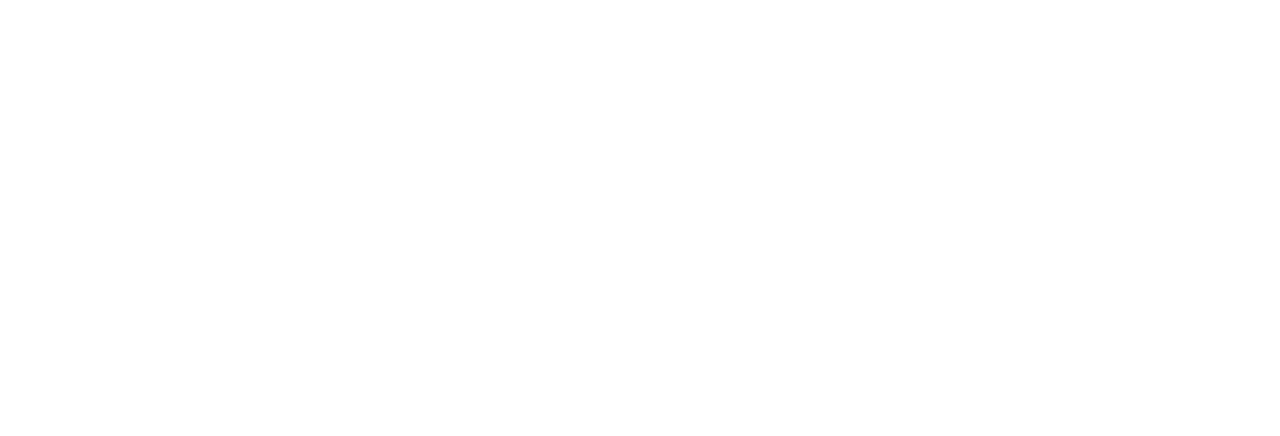
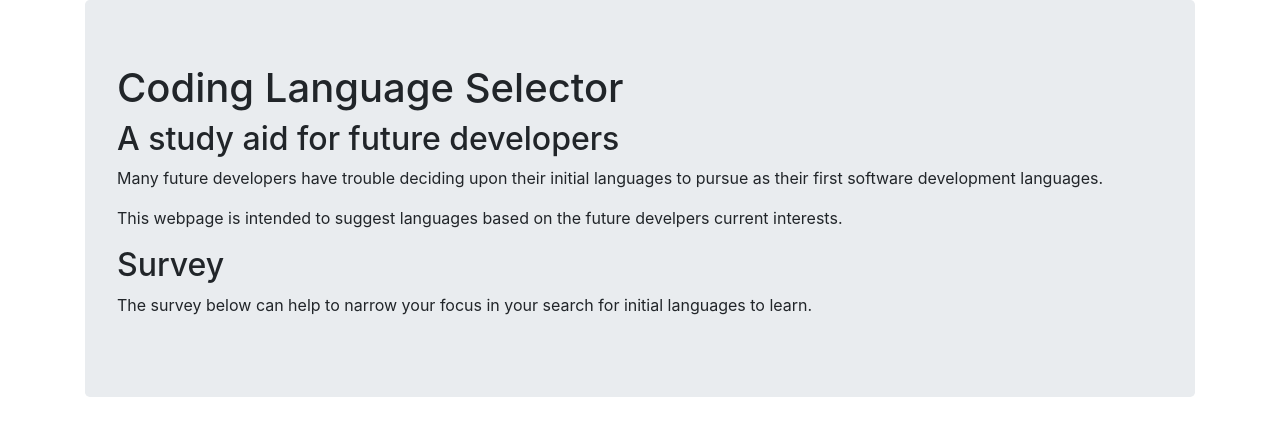
Before and after one commit to DrewAPeterson7671/week2-codereview, a plain HTML site: page index.html in a window 1280 px wide. Drawn offline with nearby package versions, Linux system fonts and the light colour scheme.

Commit message:
Add content text in html to to introduce the page to the user and its purpose.

```diff
--- a/index.html
+++ b/index.html
@@ -7,9 +7,48 @@
     <script src="js/jquery-3.4.1.js"></script>
     <script src="js/scripts.js"></script>
 
-    <title></title>
+    <title>Coding Language Suggestions</title>
   </head>
   <body>
+    <div class="container">
+      <div class="jumbotron">
+        <h1>Coding Language Selector</h1>
+          <h2>A study aid for future developers</h2>
+            <p>Many future developers have trouble deciding upon their initial languages to pursue as their first software development languages.</p>
+            <p>This webpage is intended to suggest languages based on the future develpers current interests.</p>
 
+            <h2>Survey</h2>
+            <p>The survey below can help to narrow your focus in your search for initial languages to learn.</p>
+
+            <div> <!--Form Section Marker - This div is a marker to section off the form area-->
+
+              <form id="formInput">
+
+
+
+
+
+
+
+
+
+
+
+
+
+
+
+              </form>
+            </div> <!--Form Section Marker - This div is a marker to section off the form area-->
+
+
+
+
+
+
+
+
+      </div> <!--class jumbotron -->
+    </div> <!--class containter -->
   </body>
 </html>
```
Also changed, not shown: 1 other file.
